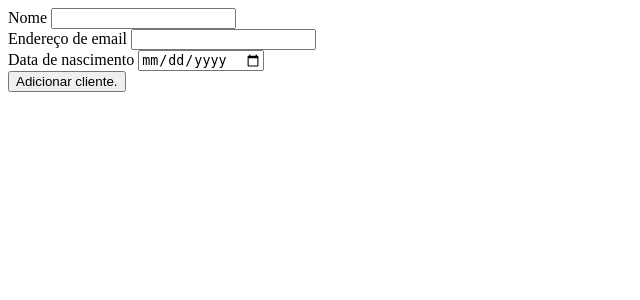
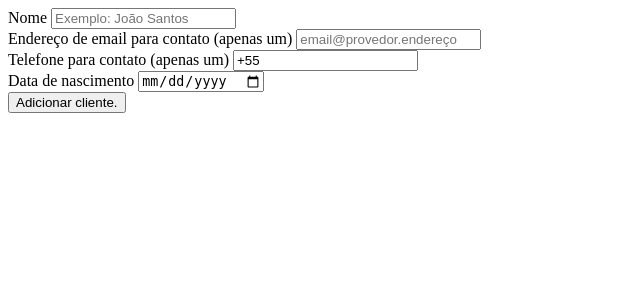
Before and after one commit to Ponzonii/Customers-Management, a Flask app: page /clientes/new in a window 1280 px wide. Shown: the top 300 px of the page, without its empty margins (0-640 px from the left). Run offline with Flask 3, Linux system fonts and the light colour scheme.

Commit message:
first commit

```diff
--- a/Database/database.py
+++ b/Database/database.py
@@ -1,3 +1,3 @@
 from peewee import SqliteDatabase as Sqlite
 
-db = Sqlite("Seu caminho/nome de sua preferencia.db")
+db = Sqlite("clientes.db")
--- a/Routes/cliente.py
+++ b/Routes/cliente.py
@@ -1,6 +1,7 @@
 try:
     from flask import Blueprint as Bp, render_template as rt, request as req
     from Database.Models.cliente import Cliente
+    from datetime import datetime
 except ImportError as e:
     print(f"Error: {e}")
     exit()
@@ -18,13 +19,20 @@ def listar_clientes():
 def inserir_cliente():
     data = req.json
 
-    if Cliente.select().where(Cliente.email == data["email"]).exists():
-        return rt("error.html", error="Email já cadastrado!")
+    if (
+        Cliente.select().where(Cliente.email == data["email"]).exists()
+        or Cliente.select().where(Cliente.telefone == data["telefone"]).exists()
+    ):
+        return (
+            rt("error.html", error="Email ou número de telefone já cadastrados!"),
+            400,
+        )
 
     else:
         novo_usuario = Cliente.create(
             nome=data["nome"],
             email=data["email"],
+            telefone=data["telefone"],
             data_nascimento=data["dataNascimento"],
         )
 
@@ -54,17 +62,21 @@ def atualizar_cliente(cliente_id):
 
     cliente = Cliente.get_by_id(cliente_id)
 
-    # Verifica se o novo email já está em uso por outro cliente
     if (
         Cliente.select()
         .where((Cliente.email == data["email"]) & (Cliente.id != cliente_id))
         .exists()
+    ) or (
+        Cliente.select()
+        .where((Cliente.telefone == data["telefone"]) & (Cliente.id != cliente_id))
+        .exists()
     ):
-        return rt("error.html", error="Email já cadastrado!")
+        return rt("error.html", error="Email ou número de telefone já cadastrados!")
 
     else:
         cliente.nome = data["nome"]
         cliente.email = data["email"]
+        cliente.telefone = data["telefone"]
         cliente.data_nascimento = data["dataNascimento"]
         cliente.save()
 
--- a/Templates/form_cliente.html
+++ b/Templates/form_cliente.html
@@ -43,12 +43,14 @@
       name="nome"
       class="form-control"
       id="inputNome"
+      placeholder="Exemplo: João Santos"
       required
     />
   </div>
   <div class="mb-3">
     <label for="inputEmail" class="form-label"
-      ><i class="mdi mdi-email"></i> Endereço de email</label
+      ><i class="mdi mdi-email"></i> Endereço de email para contato (apenas
+      um)</label
     >
     <input
       {%
@@ -62,10 +64,34 @@
       name="email"
       class="form-control"
       id="inputEmail"
+      placeholder="email@provedor.endereço"
       required
     />
+
   </div>
   <div class="mb-3">
+    <div class="mb-3">
+      <label for="inputTel" class="form-label"
+        ><i class="mdi mdi-phone"></i> Telefone para contato (apenas
+        um)</label
+      >
+      <input
+        {%
+        if
+        cliente
+        %}value="{{ cliente.telefone }}"
+        {%
+        endif
+        %}
+        type="tel"
+        name="telefone"
+        class="form-control"
+        id="inputTel"
+        required
+        value="+55"
+      />
+    </div>
+    <div class="mb-3">
     <label for="inputNascimento" class="form-label"
       ><i class="mdi mdi-calendar"></i> Data de nascimento</label
     >
--- a/Templates/lista_clientes.html
+++ b/Templates/lista_clientes.html
@@ -1,7 +1,7 @@
 <table class="table">
   <thead>
     <tr>
-      <th scope="col">ID</th>
+      <th scope="col">Indentificador</th>
       <th scope="col">Nome</th>
       <th scope="col"></th>
     </tr>
```
Also changed, not shown: Database/Models/cliente.py (+5 -2 lines), Templates/detalhe_cliente.html (+8 -4 lines), README.md, clientes.db (added), 1 other file.
